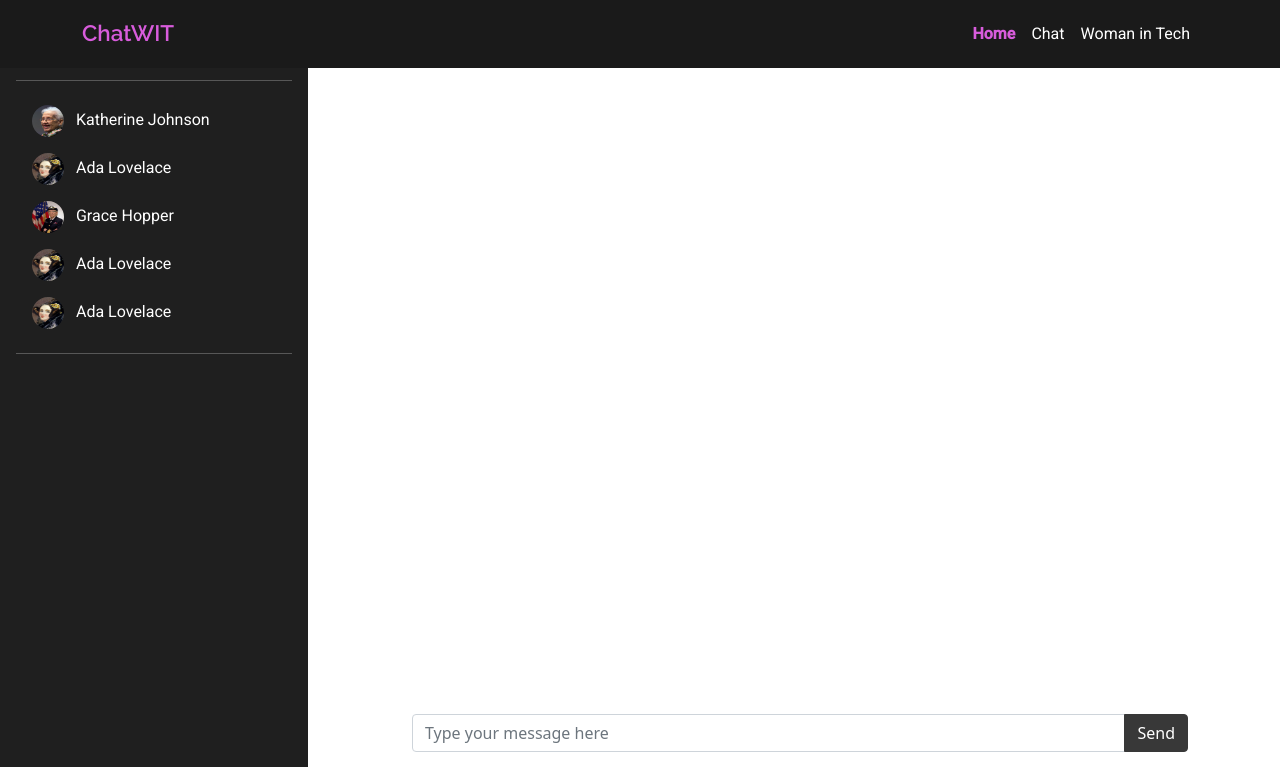
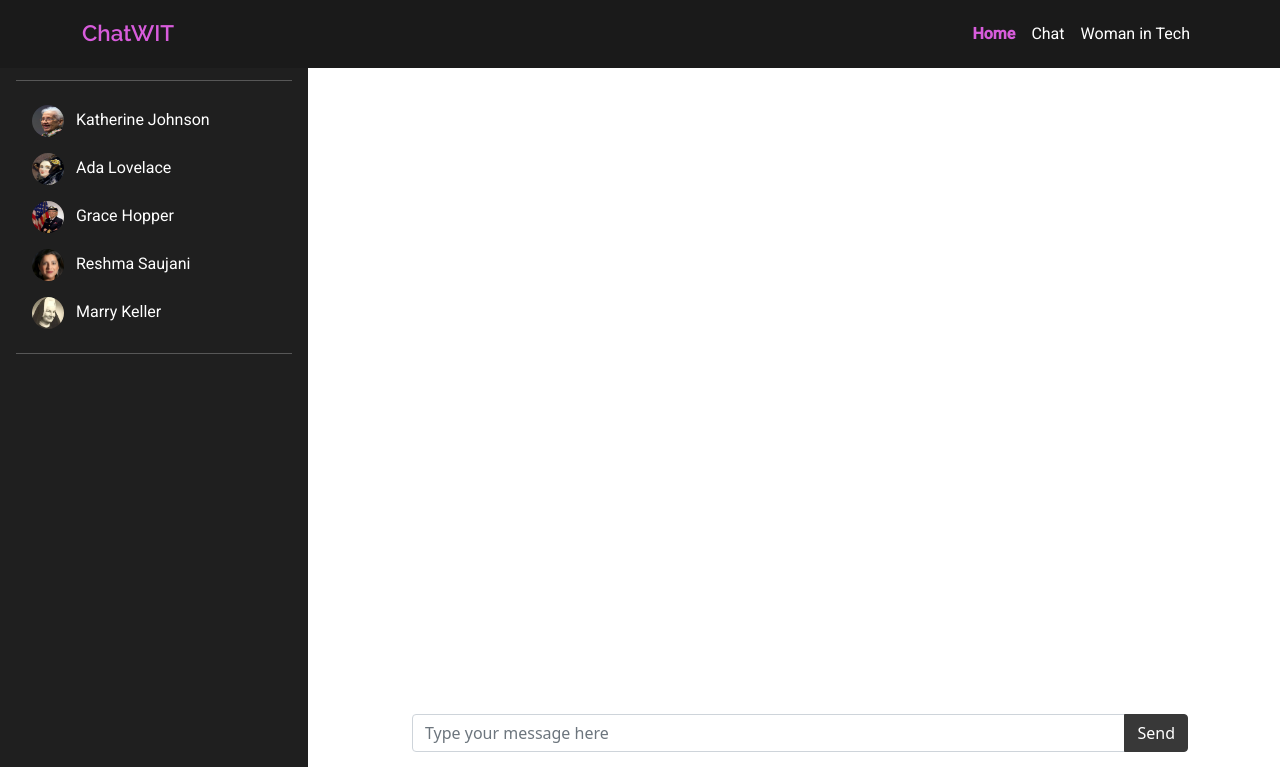
Before and after one commit to keironchaudhry/women-in-tech-hackathon, a Flask app: page /chat in a window 1280 px wide. Shown: the top 767 px of the page. Run offline with Flask 2, Linux system fonts and the light colour scheme; some libraries are stand-ins or nearby versions.

Commit message:
Add remaining people to options list

```diff
--- a/templates/chat.html
+++ b/templates/chat.html
@@ -46,25 +46,25 @@
                     <li>
                         <a href="#" class="nav-link text-white chat-sidebar-link">
                             <img
-                                src="../static/assets/imgs/ada.jpg"
+                                src="../static/assets/imgs/reshma-saujani.jpg"
                                 alt=""
                                 class="rounded-circle me-2"
                                 width="32"
                                 height="32"
                             />
-                            Ada Lovelace
+                            Reshma Saujani
                         </a>
                     </li>
                     <li>
                         <a href="#" class="nav-link text-white chat-sidebar-link">
                             <img
-                                src="../static/assets/imgs/ada.jpg"
+                                src="../static/assets/imgs/mary-keller.jpg"
                                 alt=""
                                 class="rounded-circle me-2"
                                 width="32"
                                 height="32"
                             />
-                            Ada Lovelace
+                            Marry Keller
                         </a>
                     </li>
                 </ul>
```
